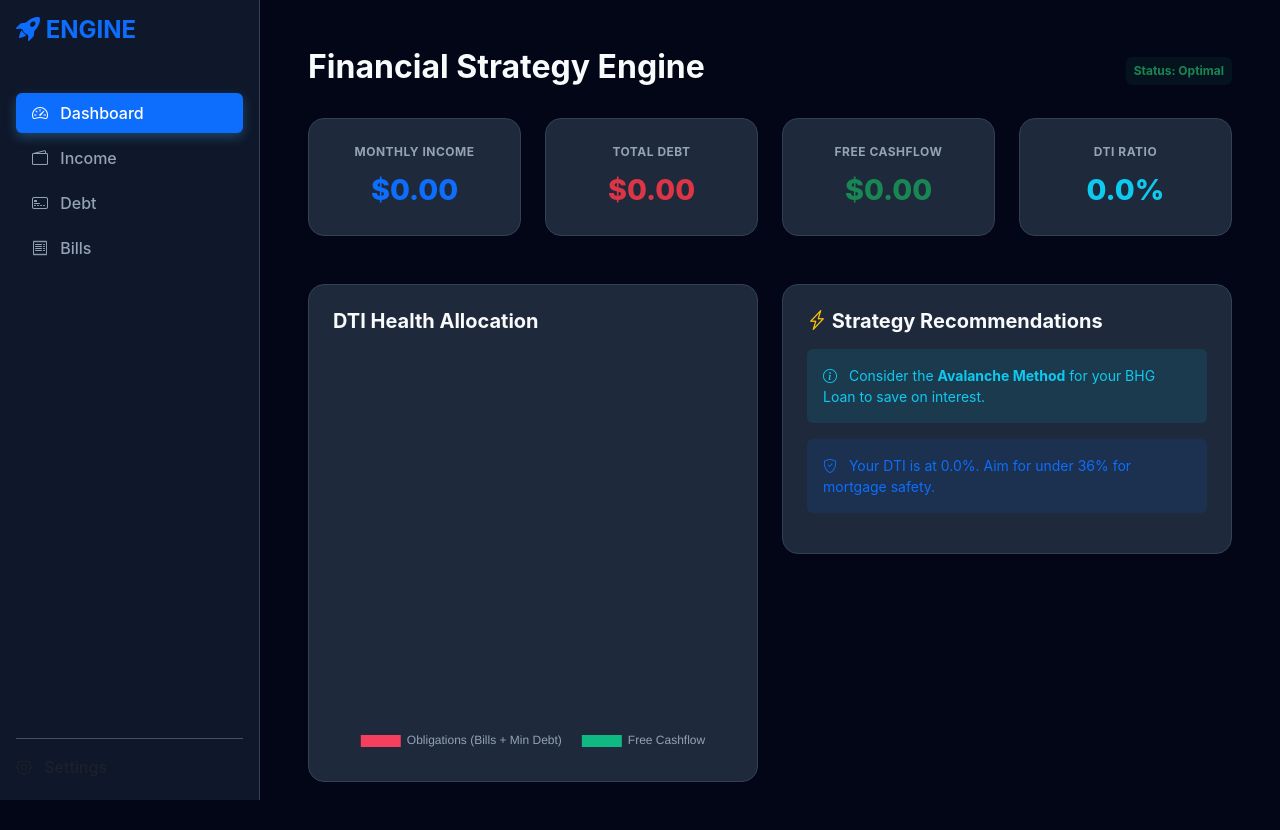
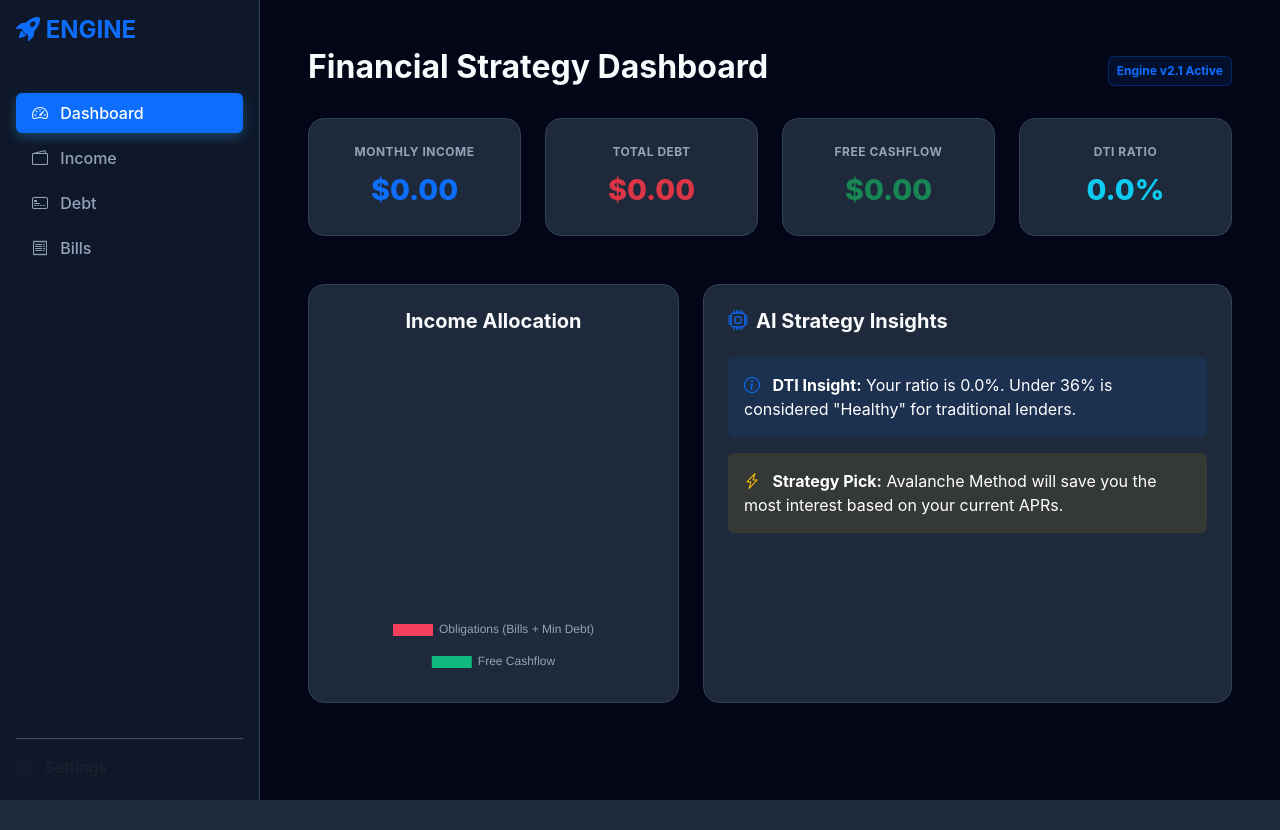
Before and after one commit to GrantM28/MadFinance, a Flask app: page / in a window 1280 px wide. After the commit the page ends 800 px from the top, so only its background shows below. Run offline with Flask 3, Linux system fonts and the light colour scheme; data that the repository does not hold is empty.

Commit message:
ui fixes

```diff
--- a/app/static/style.css
+++ b/app/static/style.css
@@ -5,6 +5,7 @@
     --primary: #38bdf8;
     --accent: #818cf8;
     --text-muted: #94a3b8;
+    --form-label: #e2e8f0; /* New: High contrast label color */
 }
 
 body { background-color: var(--bg-main); color: #f8fafc; font-family: 'Inter', sans-serif; }
@@ -16,23 +17,41 @@ body { background-color: var(--bg-main); color: #f8fafc; font-family: 'Inter', s
 .nav-link:hover { background: rgba(56, 189, 248, 0.1); color: var(--primary); }
 .nav-link.active { background: var(--primary); color: #fff; box-shadow: 0 4px 12px rgba(56, 189, 248, 0.3); }
 
-/* Stat Cards & Metrics */
+/* Stat Cards */
 .stat-card { background: var(--card-bg); border: 1px solid #334155; border-radius: 16px; padding: 1.5rem; transition: 0.3s; }
 .stat-card:hover { border-color: var(--primary); transform: translateY(-2px); }
 
+/* Typography */
 .metric-label { color: var(--text-muted); font-size: 0.75rem; text-transform: uppercase; font-weight: 700; letter-spacing: 0.5px; }
 .metric-value { font-size: 1.8rem; font-weight: 800; margin-top: 0.4rem; color: #fff; }
 
-/* FORM FIX: Legibility for Add Source/Debt/Bills */
-.form-control, .form-select {
-    background-color: #0f172a !important;
-    border: 1px solid #334155 !important;
-    color: #ffffff !important; /* Forces text to be white */
-    font-weight: 500;
+/* FORM LEGIBILITY FIX */
+label.small.text-muted {
+    color: var(--form-label) !important;
+    font-weight: 600 !important;
+    text-transform: uppercase;
+    letter-spacing: 0.5px;
+    margin-bottom: 4px;
+    display: block;
 }
 
-.form-control::placeholder { color: #475569; }
-.form-control:focus { border-color: var(--primary) !important; box-shadow: 0 0 0 2px rgba(56, 189, 248, 0.2); outline: none; }
+.form-control, .form-select {
+    background-color: #030712 !important; /* Even darker for contrast */
+    border: 1px solid #475569 !important; /* Lighter border */
+    color: #ffffff !important;
+    font-weight: 500 !important;
+    padding: 10px 12px;
+}
+
+.form-control::placeholder {
+    color: #64748b !important;
+    opacity: 1;
+}
+
+.form-control:focus {
+    border-color: var(--primary) !important;
+    box-shadow: 0 0 0 3px rgba(56, 189, 248, 0.15) !important;
+}
 
 /* Dashboard Chart Size */
-.chart-container { max-width: 450px; margin: 0 auto; }
+.chart-container { max-width: 400px; margin: 0 auto; }
--- a/app/templates/dashboard.html
+++ b/app/templates/dashboard.html
@@ -2,8 +2,8 @@
 
 {% block content %}
 <div class="d-flex justify-content-between align-items-center mb-4">
-    <h2 class="fw-bold">Financial Strategy Engine</h2>
-    <span class="badge bg-success bg-opacity-10 text-success p-2">Status: Optimal</span>
+    <h2 class="fw-bold">Financial Strategy Dashboard</h2>
+    <span class="badge bg-primary bg-opacity-10 text-primary p-2 border border-primary border-opacity-25">Engine v2.1 Active</span>
 </div>
 
 <div class="row g-4 mb-5">
@@ -34,24 +34,26 @@
 </div>
 
 <div class="row g-4">
-    <div class="col-lg-6">
+    <div class="col-lg-5">
         <div class="stat-card h-100">
-            <h5 class="mb-4 fw-bold">DTI Health Allocation</h5>
+            <h5 class="mb-4 fw-bold text-center">Income Allocation</h5>
             <div class="chart-container">
                 <canvas id="dtiChart"></canvas>
             </div>
         </div>
     </div>
-    <div class="col-lg-6">
-        <div class="stat-card mb-4">
-            <h5 class="fw-bold"><i class="bi bi-lightning-charge text-warning"></i> Strategy Recommendations</h5>
-            <div class="mt-3">
-                <div class="alert alert-info border-0 bg-info bg-opacity-10 text-info small">
-                    <i class="bi bi-info-circle me-2"></i> Consider the <strong>Avalanche Method</strong> for your BHG Loan to save on interest.
-                </div>
-                <div class="alert alert-primary border-0 bg-primary bg-opacity-10 text-primary small">
-                    <i class="bi bi-shield-check me-2"></i> Your DTI is at {{ "%.1f"|format(summary.dti) }}%. Aim for under 36% for mortgage safety.
-                </div>
+
+    <div class="col-lg-7">
+        <div class="stat-card h-100">
+            <h5 class="fw-bold mb-4"><i class="bi bi-cpu text-primary me-2"></i>AI Strategy Insights</h5>
+            <div class="alert alert-primary bg-primary bg-opacity-10 border-0 text-white mb-3">
+                <i class="bi bi-info-circle me-2 text-primary"></i>
+                <strong>DTI Insight:</strong> Your ratio is {{ "%.1f"|format(summary.dti) }}%.
+                Under 36% is considered "Healthy" for traditional lenders.
+            </div>
+            <div class="alert alert-warning bg-warning bg-opacity-10 border-0 text-white">
+                <i class="bi bi-lightning-charge me-2 text-warning"></i>
+                <strong>Strategy Pick:</strong> Avalanche Method will save you the most interest based on your current APRs.
             </div>
         </div>
     </div>
@@ -61,7 +63,6 @@
 {% block scripts %}
 <script src="{{ url_for('static', filename='script.js') }}"></script>
 <script>
-    // Passing Flask data to JS for the Chart
     initDtiChart({{ summary.income - summary.cashflow }}, {{ summary.cashflow }});
 </script>
 {% endblock %}
```
